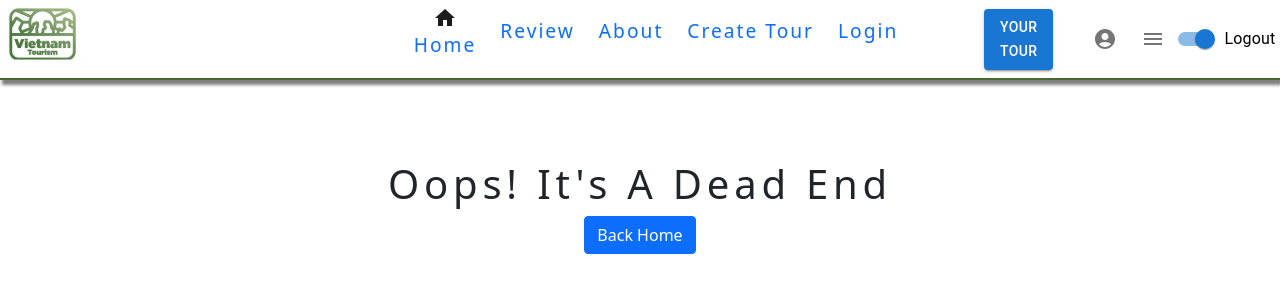
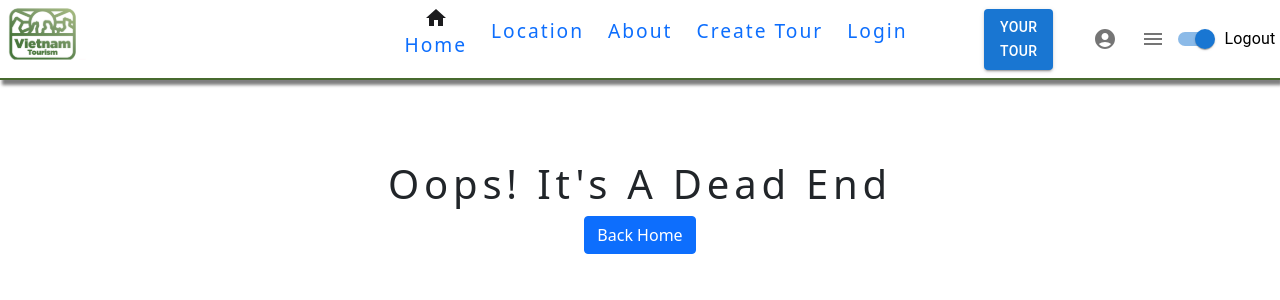
Before and after one commit to nqchieutb01/TeamHoangGia, a React (Create React App) app: page / in a window 1280 px wide. Shown: the top 300 px of the page. Built offline with nearby package versions, Linux system fonts and the light colour scheme; no server answers; the HTML template or start-up script is replaced by a standard one.

Commit message:
fix navbar

```diff
--- a/src/components/Navbar.js
+++ b/src/components/Navbar.js
@@ -36,7 +36,7 @@ export default function navbar() {
                         </NavLink>
                     </li>
                     <li>
-                        <NavLink activeClassName='li_active' to='/review'>review</NavLink>
+                        <NavLink activeClassName='li_active' to='/review'>Location</NavLink>
                     </li>
                     <li>
                         <NavLink activeClassName='li_active' to='/about'>about</NavLink>
```
